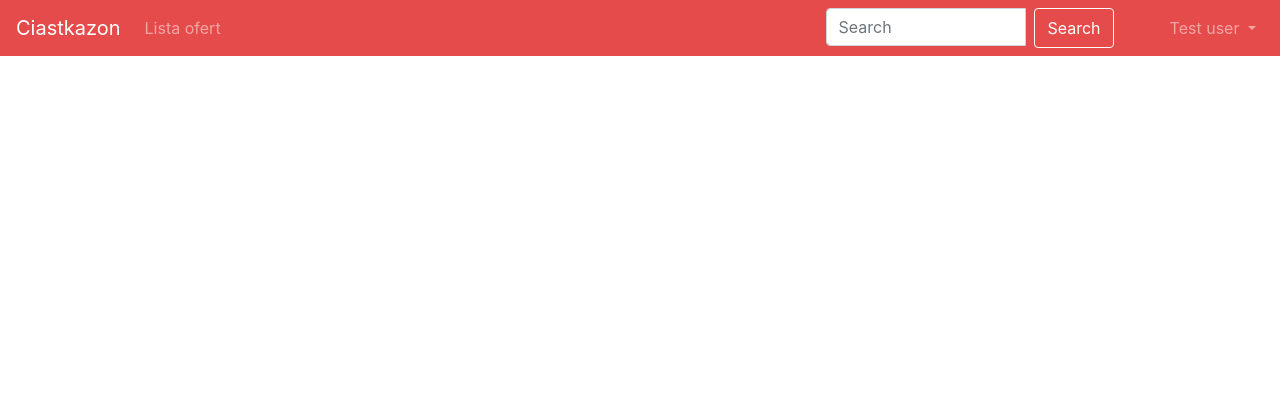
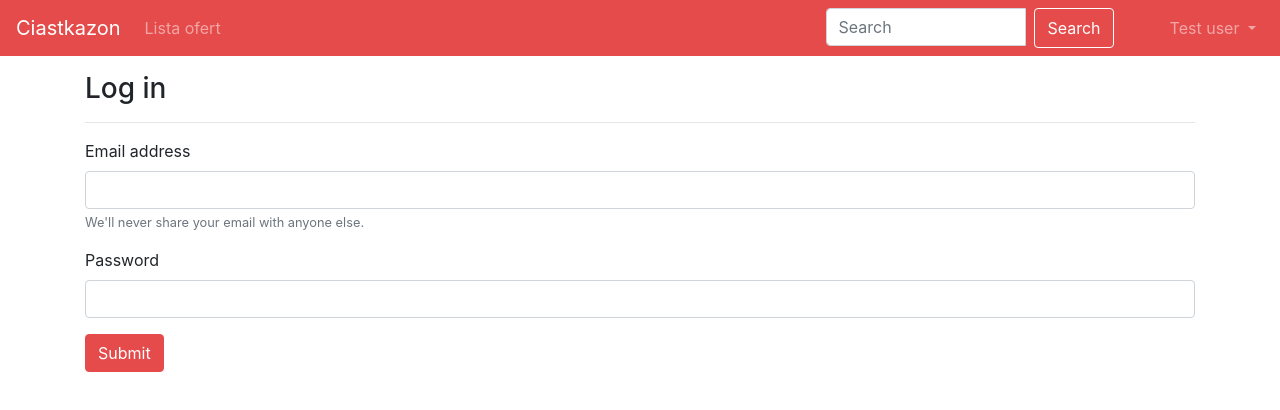
Before and after one commit to hsiwkin/ciastka-frontend, an Angular app: page /auth in a window 1280 px wide. Before the commit this address led to /. Shown: the top 410 px of the page. Built offline with nearby package versions, Linux system fonts and the light colour scheme.

Commit message:
Add auth page

```diff
--- a/src/app/app-routing.module.ts
+++ b/src/app/app-routing.module.ts
@@ -3,11 +3,16 @@ import { Routes, RouterModule } from "@angular/router";
 import { LandingPageComponent } from "./landing-page/landing-page.component";
 import { OfferListComponent } from "./offer-list/offer-list.component";
 import { SingleOfferComponent } from "./single-offer/single-offer.component";
+import { AuthComponent } from "./auth/auth.component";
 
 const routes: Routes = [
   {
     path: "",
     component: LandingPageComponent
+  },
+  {
+    path: "auth",
+    component: AuthComponent
   },
   {
     path: "offers",
--- /dev/null
+++ b/src/app/auth/auth.component.html
@@ -0,0 +1,28 @@
+<form [formGroup]="authForm" (ngSubmit)="onSubmit(authForm.value)">
+  <h3>Log in</h3>
+  <hr />
+  <div class="form-group">
+    <label for="exampleInputEmail1">Email address</label>
+    <input
+      type="email"
+      class="form-control"
+      id="exampleInputEmail1"
+      aria-describedby="emailHelp"
+      formControlName="email"
+    />
+    <small id="emailHelp" class="form-text text-muted"
+      >We'll never share your email with anyone else.</small
+    >
+  </div>
+  <div class="form-group">
+    <label for="exampleInputPassword1">Password</label>
+    <input
+      type="password"
+      class="form-control"
+      id="exampleInputPassword1"
+      formControlName="password"
+    />
+  </div>
+
+  <button type="submit" class="btn btn-primary standard-btn">Submit</button>
+</form>
--- /dev/null
+++ b/src/app/auth/auth.component.ts
@@ -0,0 +1,25 @@
+import { Component, OnInit } from "@angular/core";
+import { FormBuilder } from "@angular/forms";
+
+@Component({
+  selector: "app-auth",
+  templateUrl: "./auth.component.html",
+  styleUrls: ["./auth.component.scss"]
+})
+export class AuthComponent implements OnInit {
+  authForm;
+
+  constructor(private formBuilder: FormBuilder) {
+    this.authForm = formBuilder.group({
+      email: "",
+      password: ""
+    });
+  }
+
+  ngOnInit() {}
+
+  onSubmit(authData) {
+    console.log("submit", authData);
+    // TODO: connect with server
+  }
+}
--- a/src/app/landing-page/landing-page.component.html
+++ b/src/app/landing-page/landing-page.component.html
@@ -10,7 +10,7 @@
     opublikowane w Twojej okolicy.
   </p>
   <a
-    class="btn btn-primary btn-lg"
+    class="btn btn-primary btn-lg standard-btn"
     id="offers-list-btn"
     [routerLink]="['offers']"
     role="button"
--- a/src/app/landing-page/landing-page.component.scss
+++ b/src/app/landing-page/landing-page.component.scss
@@ -7,9 +7,4 @@
 
   color: #efd28d;
   text-shadow: 1px 1px black;
-
-  #offers-list-btn {
-    background: #e54b4b !important;
-    border-color: #e54b4b !important;
-  }
 }
--- a/src/app/top-bar/top-bar.component.html
+++ b/src/app/top-bar/top-bar.component.html
@@ -55,7 +55,9 @@
               {{ userName }}
             </a>
             <div class="dropdown-menu dropdown-menu-right">
-              <a class="dropdown-item" href="#">Log Out</a>
+              <a class="dropdown-item" href="#" [routerLink]="['/auth']"
+                >Log Out</a
+              >
             </div>
           </div>
         </ng-template>
--- a/src/styles.scss
+++ b/src/styles.scss
@@ -9,3 +9,8 @@ body {
 .container {
   margin-top: 1em;
 }
+
+.standard-btn {
+  background: #e54b4b !important;
+  border-color: #e54b4b !important;
+}
```
Also changed, not shown: src/app/app.module.ts (+11 -3 lines), src/app/auth/auth.component.scss (added), 1 other file (tests, documents, lock files or other folders).
